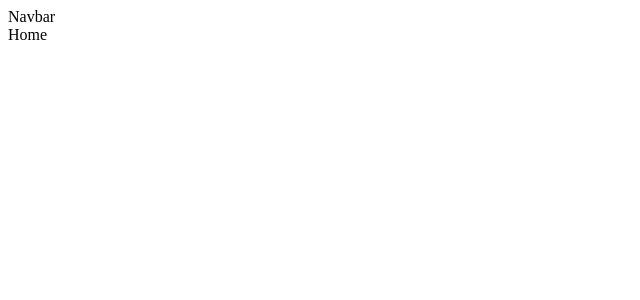
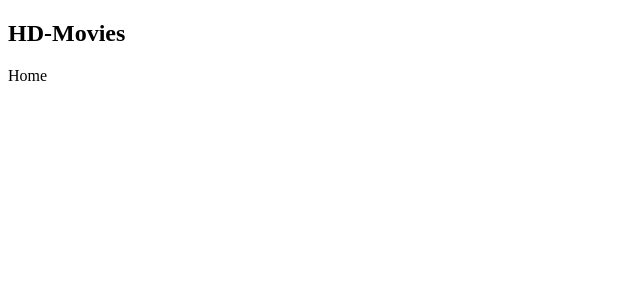
Before and after one commit to cihandundar/movie-list-redux, a React (Create React App) app: page / in a window 1280 px wide. Shown: the top 300 px of the page, without its empty margins (0-640 px from the left). Built offline with nearby package versions, Linux system fonts and the light colour scheme.

Commit message:
navbar fix

```diff
--- a/src/components/Navbar/index.js
+++ b/src/components/Navbar/index.js
@@ -1,7 +1,12 @@
 import React from "react";
-
 const Navbar = () => {
-  return <div>Navbar</div>;
+  return (
+    <nav>
+      <div className="logo">
+        <h1>HD-Movies</h1>
+      </div>
+    </nav>
+  );
 };
 
 export default Navbar;
```
